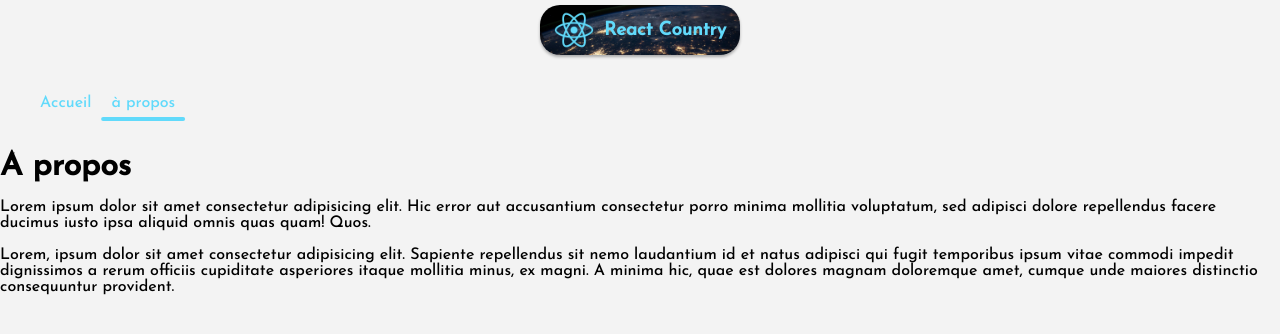
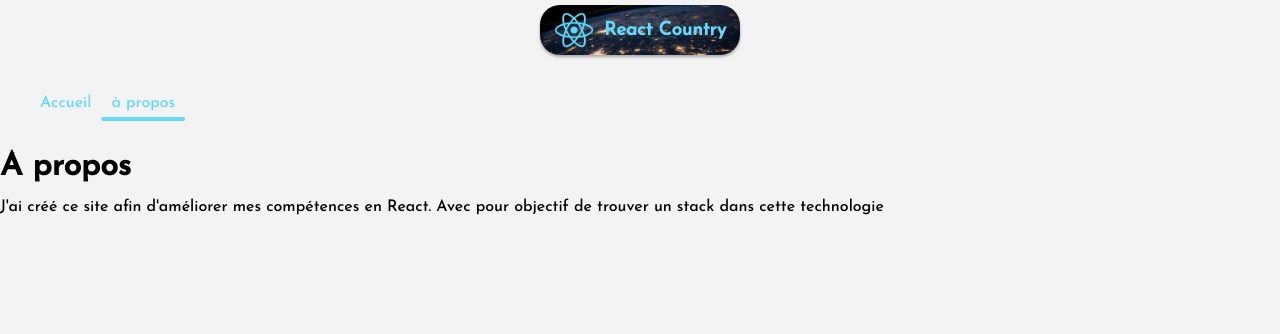
Before and after one commit to MatthewHons/react-flag-app, a React (Create React App) app: page /about in a window 1280 px wide. Shown: the top 334 px of the page. Built offline with nearby package versions, Linux system fonts and the light colour scheme.

Commit message:
modify the about page text

```diff
--- a/src/pages/About.js
+++ b/src/pages/About.js
@@ -9,9 +9,8 @@ const About = () => {
             <Navigation />
             <h1>A propos</h1>
             <br />
-            <p>Lorem ipsum dolor sit amet consectetur adipisicing elit. Hic error aut accusantium consectetur porro minima mollitia voluptatum, sed adipisci dolore repellendus facere ducimus iusto ipsa aliquid omnis quas quam! Quos.</p>
+            <p>J'ai créé ce site afin d'améliorer mes compétences en React. Avec pour objectif de trouver un stack dans cette technologie</p>
             <br />
-            <p>Lorem, ipsum dolor sit amet consectetur adipisicing elit. Sapiente repellendus sit nemo laudantium id et natus adipisci qui fugit temporibus ipsum vitae commodi impedit dignissimos a rerum officiis cupiditate asperiores itaque mollitia minus, ex magni. A minima hic, quae est dolores magnam doloremque amet, cumque unde maiores distinctio consequuntur provident.</p>
         </div>
     );
 };
```
